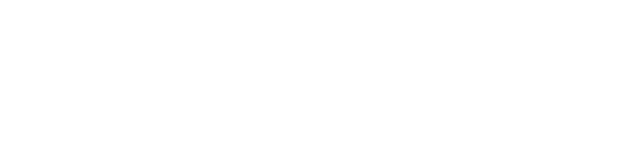
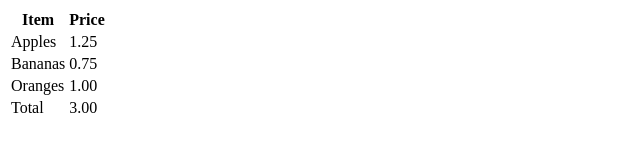
Before and after one commit to acciojob/grofers-checkout-2-dinneshkumar9, a website: page main.html in a window 1280 px wide. Shown: the whole page, without its empty margins (0-640 px from the left). Drawn offline with Linux system fonts and the light colour scheme.

Commit message:
created a submission

```diff
--- a/main.html
+++ b/main.html
@@ -8,6 +8,35 @@
 
 <body>
 	<!-- the entire body must be written by student -->
+	<table>
+  <thead>
+    <tr>
+      <th>Item</th>
+      <th>Price</th>
+    </tr>
+  </thead>
+  <tbody>
+    <tr>
+      <td>Apples</td>
+      <td data-ns-test="prices">1.25</td>
+    </tr>
+    <tr>
+      <td>Bananas</td>
+      <td data-ns-test="prices">0.75</td>
+    </tr>
+    <tr>
+      <td>Oranges</td>
+      <td data-ns-test="prices">1.00</td>
+    </tr>
+  </tbody>
+  <tfoot>
+    <tr>
+      <td>Total</td>
+      <td data-ns-test="grandTotal"></td>
+    </tr>
+  </tfoot>
+</table>
+
     <script type="text/javascript" src="./script.js">
 </script>
 
--- a/script.js
+++ b/script.js
@@ -1 +1,13 @@
 //your code here
+// Get all the price elements
+const priceElements = document.querySelectorAll('[data-ns-test="prices"]');
+
+// Calculate the total price
+let totalPrice = 0;
+priceElements.forEach(priceElement => {
+  totalPrice += parseFloat(priceElement.textContent);
+});
+
+// Add the total price to the table
+const grandTotalElement = document.querySelector('[data-ns-test="grandTotal"]');
+grandTotalElement.textContent = totalPrice.toFixed(2);
```
